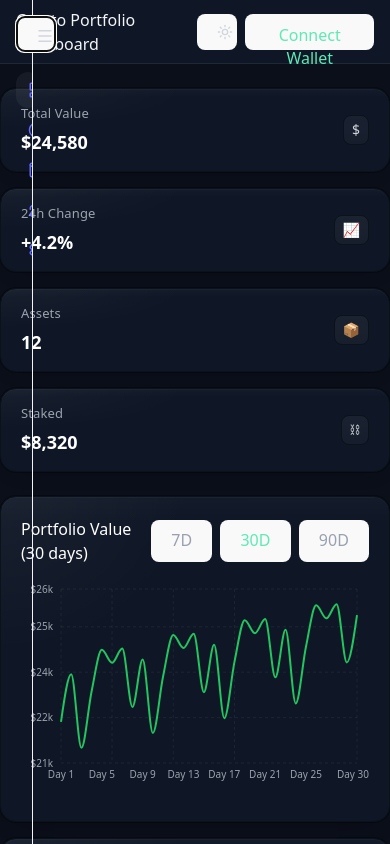
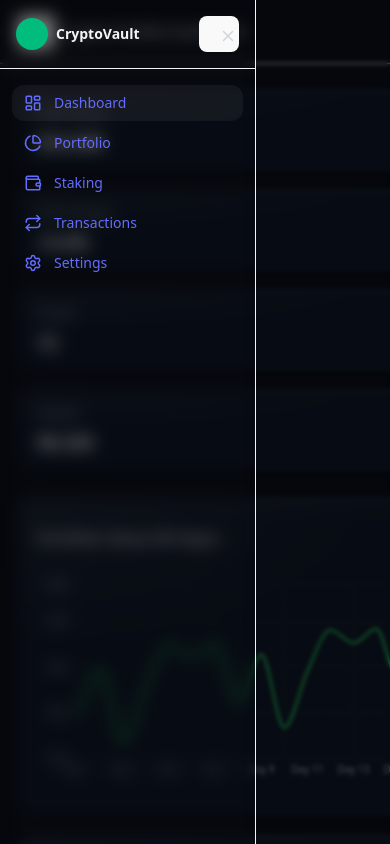
Before and after one commit to malih99/CryptoVault, a React (Vite) app: page / in a window 390 px wide. Both pictures are taken after a click on the button "Open sidebar". Shown: the top 844 px of the page. Built offline with nearby package versions, Linux system fonts and the light colour scheme.

Commit message:
feat(ui): redesign responsive sidebar behavior and layout

```diff
--- a/src/components/layout/AppShell.tsx
+++ b/src/components/layout/AppShell.tsx
@@ -1,14 +1,20 @@
+import { useState } from "react";
 import { Outlet } from "react-router-dom";
 import Header from "./Header";
 import Sidebar from "./Sidebar";
 
 export default function AppShell() {
+  const [sidebarOpen, setSidebarOpen] = useState(false);
+
   return (
-    <div className="app text-gray-100 flex">
-      <Sidebar />
-      <div className="w-full mr-auto">
-        <Header />
-        <main className="mt-6">
+    <div className="flex h-screen bg-bg text-gray-100 overflow-hidden">
+      {/* Sidebar */}
+      <Sidebar open={sidebarOpen} setOpen={setSidebarOpen} />
+
+      {/* Main Content */}
+      <div className="flex flex-1 flex-col lg:pl-[240px] relative z-0">
+        <Header onOpenSidebar={() => setSidebarOpen(true)} />
+        <main className="flex-1 overflow-y-auto px-4 sm:px-6 lg:px-8 pt-6">
           <Outlet />
         </main>
       </div>
--- a/src/components/layout/Header.tsx
+++ b/src/components/layout/Header.tsx
@@ -1,11 +1,25 @@
 import SwitchTheme from "../ui/SwitchTheme";
 import WalletConnectButton from "../../features/wallet/WalletConnectButton";
+import { Menu } from "lucide-react";
 
-export default function Header() {
+export default function Header({
+  onOpenSidebar,
+}: {
+  onOpenSidebar: () => void;
+}) {
   return (
-    <header className="app-header">
-      {" "}
-      <div className="app-title"> Crypto Portfolio Dashboard</div>
+    <header className="sticky top-0 z-20 p-2 flex h-16 items-center justify-between border-b border-border bg-card px-4 sm:px-6">
+      <div className="flex items-center gap-2">
+        <button
+          onClick={onOpenSidebar}
+          className="lg:hidden h-9 w-9 grid place-items-center rounded-xl border border-border text-gray-300 hover:bg-white/10"
+          aria-label="Open sidebar"
+        >
+          <Menu size={18} />
+        </button>
+        <div className="text-sm font-medium">Crypto Portfolio Dashboard</div>
+      </div>
+
       <div className="flex items-center gap-2 sm:gap-3">
         <SwitchTheme />
         <WalletConnectButton />
--- a/src/components/layout/Sidebar.tsx
+++ b/src/components/layout/Sidebar.tsx
@@ -1,4 +1,4 @@
-import { useState } from "react";
+import { useEffect } from "react";
 import { NavLink } from "react-router-dom";
 import {
   LayoutDashboard,
@@ -6,11 +6,10 @@ import {
   Wallet,
   Repeat,
   Settings,
-  Menu,
   X,
 } from "lucide-react";
 
-const items = [
+const navItems = [
   { to: "/", label: "Dashboard", icon: LayoutDashboard },
   { to: "/portfolio", label: "Portfolio", icon: PieChart },
   { to: "/staking", label: "Staking", icon: Wallet },
@@ -18,64 +17,71 @@ const items = [
   { to: "/settings", label: "Settings", icon: Settings },
 ];
 
-export default function Sidebar() {
-  const [open, setOpen] = useState(true);
+export default function Sidebar({
+  open,
+  setOpen,
+}: {
+  open: boolean;
+  setOpen: (v: boolean) => void;
+}) {
+  // جلوگیری از اسکرول موقع باز بودن منو
+  useEffect(() => {
+    document.body.style.overflow = open ? "hidden" : "";
+    return () => {
+      document.body.style.overflow = "";
+    };
+  }, [open]);
 
   return (
     <>
-      {/* دکمه برای موبایل */}
-      <button
-        className="sm:hidden fixed top-4 left-4 z-50 h-9 w-9 grid place-items-center rounded-xl border border-border bg-card/80 text-gray-300 hover:bg-white/10"
-        onClick={() => setOpen(!open)}
+      {/* لایه پشت منو (فقط در موبایل) */}
+      <div
+        className={`fixed inset-0 z-30 bg-black/50 backdrop-blur-[2px] transition-opacity lg:hidden ${
+          open
+            ? "opacity-100 pointer-events-auto"
+            : "opacity-0 pointer-events-none"
+        }`}
+        onClick={() => setOpen(false)}
+      />
+
+      {/* سایدبار */}
+      <aside
+        className={`fixed inset-y-0 left-0 z-40 w-64 bg-card/95 border-r border-border backdrop-blur-sm
+        transform transition-transform duration-300 ease-in-out
+        ${open ? "translate-x-0" : "-translate-x-full"}
+        lg:translate-x-0 lg:static lg:w-[240px] lg:h-screen`}
       >
-        {open ? <X size={18} /> : <Menu size={18} />}
-      </button>
-
-      <aside
-        className={`
-          fixed sm:static z-40 h-full transition-all duration-300
-          ${open ? "w-56" : "w-0 sm:w-16"}
-          overflow-hidden sm:overflow-visible
-          bg-bg/70 border-r border-border p-4
-        `}
-      >
-        <div
-          className={`flex items-center gap-2 mb-6 transition-all ${
-            open ? "opacity-100" : "opacity-0 sm:opacity-100"
-          }`}
-        >
-          <div className="h-8 w-8 rounded-full bg-emerald-500 shrink-0" />
-          <div
-            className={`font-semibold text-sm transition-all ${
-              open ? "opacity-100" : "opacity-0 sm:opacity-100"
-            }`}
+        {/* لوگو + دکمه بستن */}
+        <div className="flex items-center justify-between px-4 py-4 border-b border-border">
+          <div className="flex items-center gap-2">
+            <div className="h-8 w-8 rounded-full bg-emerald-500" />
+            <span className="font-semibold text-sm">CryptoVault</span>
+          </div>
+          <button
+            className="lg:hidden h-9 w-9 grid place-items-center rounded-xl border border-border text-gray-300 hover:bg-white/10"
+            onClick={() => setOpen(false)}
           >
-            CryptoVault
-          </div>
+            <X size={18} />
+          </button>
         </div>
 
-        <nav className="space-y-1">
-          {items.map(({ to, label, icon: Icon }) => (
+        {/* لینک‌ها */}
+        <nav className="flex-1 overflow-y-auto px-3 py-4 space-y-1">
+          {navItems.map(({ to, label, icon: Icon }) => (
             <NavLink
               key={to}
               to={to}
+              onClick={() => setOpen(false)}
               className={({ isActive }) =>
-                `flex items-center gap-3 px-3 py-2 rounded-xl text-sm transition-all
-                ${
+                `flex items-center gap-3 px-3 py-2 rounded-xl text-sm transition-colors ${
                   isActive
                     ? "bg-white/5 text-white"
                     : "text-gray-300 hover:bg-white/5"
                 }`
               }
             >
-              <Icon size={18} className="shrink-0" />
-              <span
-                className={`transition-all ${
-                  open ? "opacity-100" : "opacity-0 sm:opacity-100"
-                }`}
-              >
-                {label}
-              </span>
+              <Icon size={18} />
+              <span>{label}</span>
             </NavLink>
           ))}
         </nav>
--- a/src/features/wallet/WalletPopover.tsx
+++ b/src/features/wallet/WalletPopover.tsx
@@ -1,4 +1,3 @@
-// WalletPopover.tsx
 import { useEffect, useLayoutEffect, useRef, useState } from "react";
 import { createPortal } from "react-dom";
 import {
```
